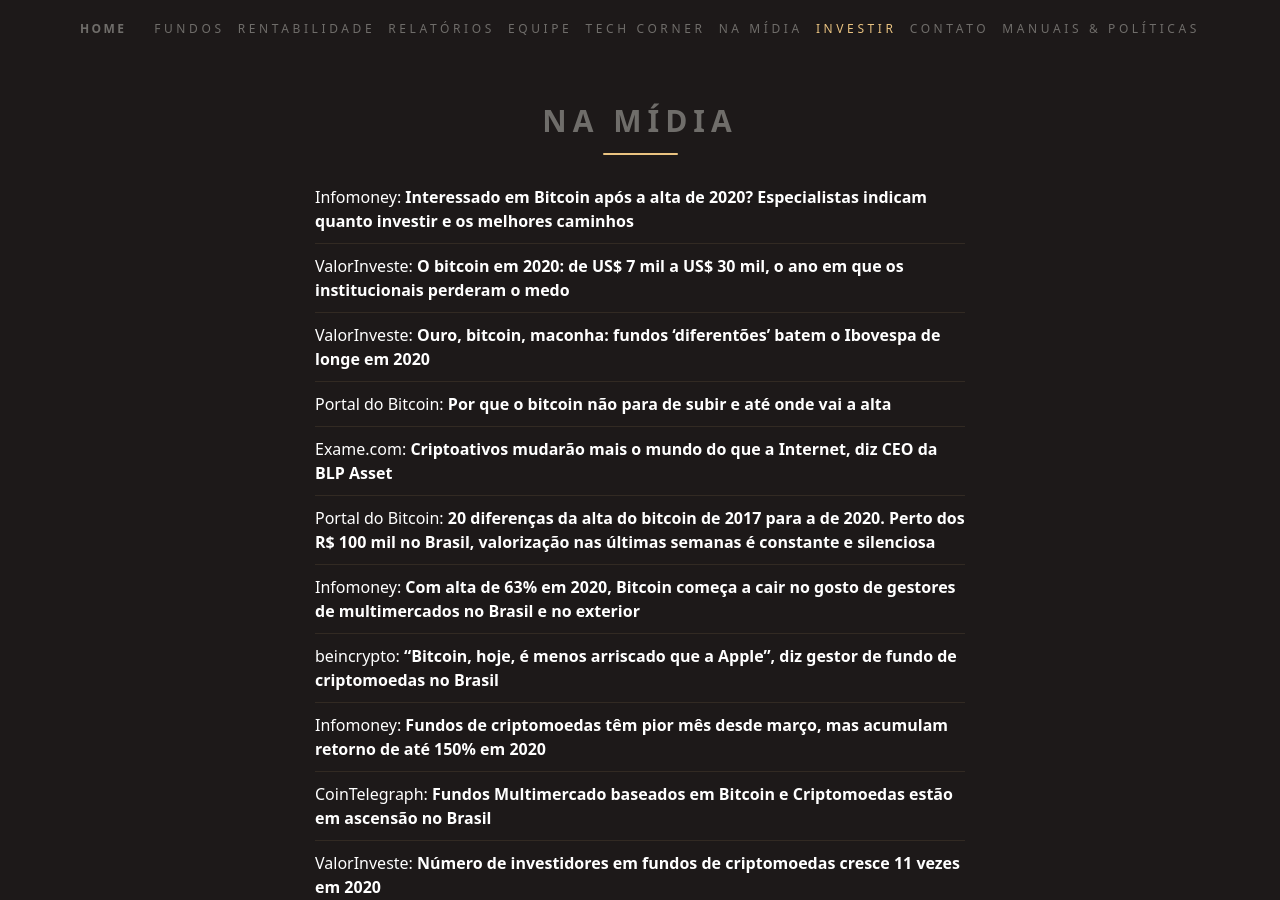
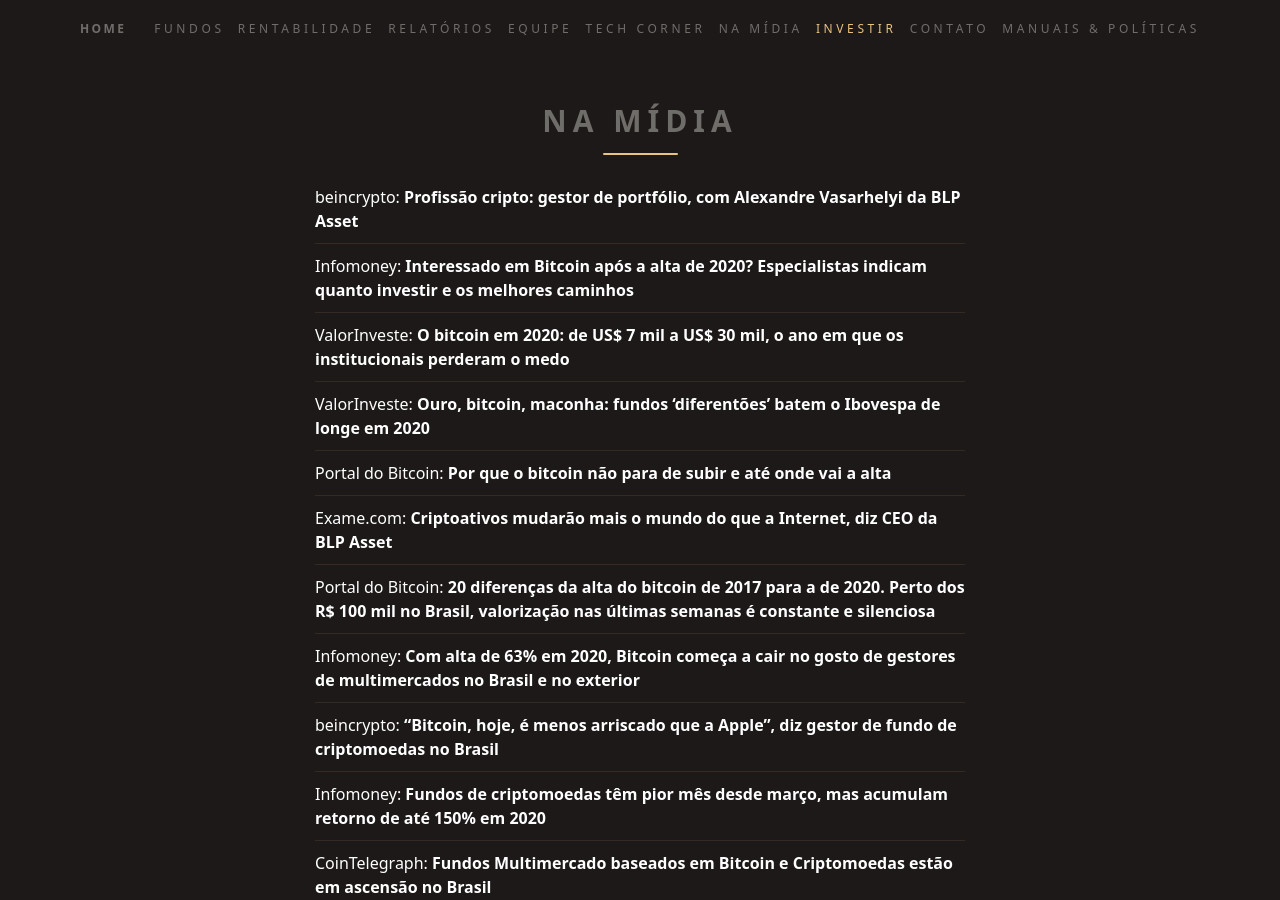
Before and after one commit to ateliedetemas/blpcrypto, a Jekyll site: the page built from _pages/na-midia.md, in a window 1280 px wide and 900 px high. Built offline with Jekyll 4.4.1, drawn with Linux system fonts in a browser that asks for light colours.

Commit message:
Update na-midia.md

```diff
--- a/_pages/na-midia.md
+++ b/_pages/na-midia.md
@@ -3,7 +3,7 @@ lang: pt
 layout: page
 title: Na Mídia
 ---
-
+|[beincrypto: **Profissão cripto: gestor de portfólio, com Alexandre Vasarhelyi da BLP Asset**](https://beincrypto.com.br/profissao-cripto-gestor-de-portfolio-com-alexandre-vasarhelyi-da-blp-asset/)
 |[Infomoney: **Interessado em Bitcoin após a alta de 2020? Especialistas indicam quanto investir e os melhores caminhos**](https://www.infomoney.com.br/onde-investir/interessado-em-bitcoin-apos-a-alta-de-2020-especialistas-indicam-quanto-investir-e-os-melhores-caminhos/)
 |[ValorInveste: **O bitcoin em 2020: de US$ 7 mil a US$ 30 mil, o ano em que os institucionais perderam o medo**](https://valorinveste.globo.com/mercados/cripto/noticia/2021/01/12/o-bitcoin-em-2020-de-us-7-mil-a-us-30-mil-o-ano-em-que-os-institucionais-perderam-o-medo.ghtml)
 |[ValorInveste: **Ouro, bitcoin, maconha: fundos ‘diferentões’ batem o Ibovespa de longe em 2020**](https://valorinveste.globo.com/produtos/fundos/noticia/2021/01/04/ouro-bitcoin-maconha-fundos-diferentoes-batem-o-ibovespa-de-longe-em-2020.ghtml)
```
